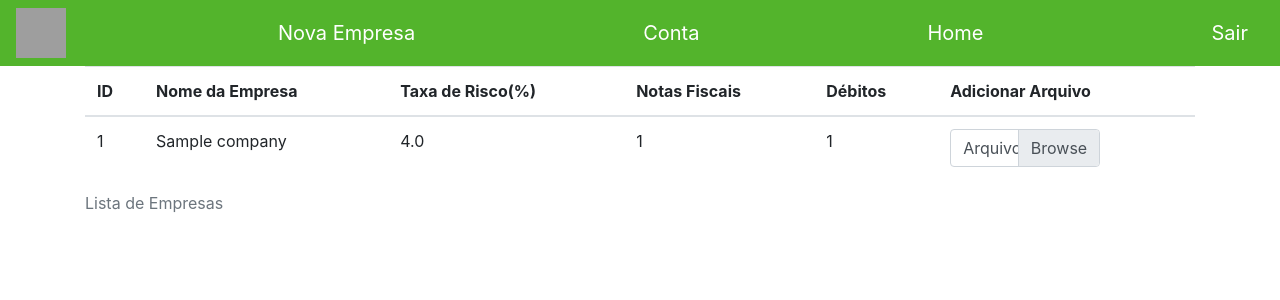
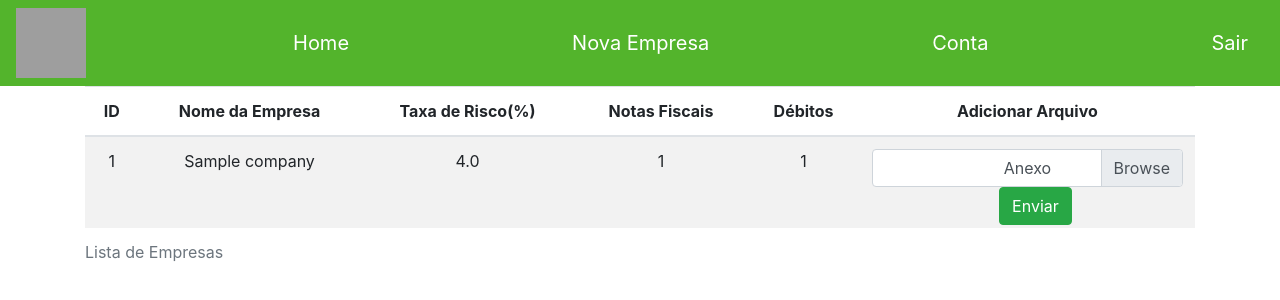
Before and after one commit to claudionorjr/test-Serasa, a Flask app: page /current_user in a window 1280 px wide. Shown: the top 300 px of the page. Run offline with Flask 2, Linux system fonts and the light colour scheme; a user stored in the database is signed in; tables that the repository leaves empty hold one stand-in row (values such as "Sample post"); some libraries are stand-ins or nearby versions; grey boxes are pictures that could not be loaded.

Commit message:
Parte de anexar arquivo, está finalizada

```diff
--- a/app.py
+++ b/app.py
@@ -1,8 +1,11 @@
+import os
+import json
 from flask import Flask, render_template, redirect, request, url_for, flash
 from flask_login import LoginManager, login_required, login_user, logout_user
 from src.models.user import UserModel
 from src.models.company import CompanyModel
 from werkzeug.security import generate_password_hash, check_password_hash
+from werkzeug.utils import secure_filename
 
 app = Flask(__name__)
 app.config.from_pyfile('.env')
@@ -57,6 +60,40 @@ def home():
     companies = CompanyModel.query.all()
     return render_template("home.html", companies=companies)
 
+@app.route('/current_user/uploader/<int:id>', methods = ['GET', 'POST'])
+@login_required
+def send_file(id):
+    if request.method == 'POST':
+        if 'file' not in request.files:
+            flash('Parece que não tem arquivo!')
+            return redirect(url_for("home"))
+
+        f = request.files['file']
+        if f.filename == '':
+            flash('Não foi selecionado um arquivo!')
+            return redirect(url_for("home"))
+
+        filename = secure_filename(f.filename)
+        f.save(os.path.join(app.config['UPLOAD_FOLDER'], filename))
+        with open(f"./data/uploads/{f.filename}", "r") as json_file:
+            dados = json.load(json_file)
+
+        print(dados['invoices'])
+        print(dados['debits'])
+        company = CompanyModel.query.filter_by(id=id).first()
+        #company.company_name = company_name
+        #company.risk_rating = risk_rating
+        company.invoices += dados['invoices']
+        company.debits += dados['debits']
+
+        db.session.add(company)
+        db.session.commit()
+
+        flash('Arquivo enviado com sucesso!')
+        return redirect(url_for("home"))
+
+    return render_template("home.html")
+
 @app.route("/current_user/account")
 @login_required
 def account():
--- /dev/null
+++ b/data/uploads/teste.json
@@ -0,0 +1,4 @@
+{
+    "invoices": 3,
+    "debits": 2
+}
--- a/templates/base.html
+++ b/templates/base.html
@@ -14,7 +14,7 @@
         </div>
         <nav class="navbar navbar-dark" style="background-color: #53b42c;">
             <a href="https://www.serasa.com.br/" target="_blank">
-                <img src="https://www.serasa.com.br/lno/static-webfiles/logo/serasa-white.svg" width="50" height="50">
+                <img src="https://www.serasa.com.br/lno/static-webfiles/logo/serasa-white.svg" width="70" height="70">
             </a>
             {% block navegation %}
                 {% include 'components/navigation_bar.html' %}
--- a/templates/components/navigation_bar.html
+++ b/templates/components/navigation_bar.html
@@ -4,8 +4,8 @@
             <a class="navbar-brand" href="{{ url_for('register') }}">Registrar</a>
         </div>
     {% else %}
+        <a class="navbar-brand" href="{{ url_for('home') }}">Home</a>
         <a class="navbar-brand" href="{{ url_for('form_add_company') }}">Nova Empresa</a>
         <a class="navbar-brand" href="{{ url_for('account') }}">Conta</a>
-        <a class="navbar-brand" href="{{ url_for('home') }}">Home</a>
         <a class="navbar-brand" href="{{ url_for('logout') }}">Sair</a>
 {% endif %}
--- a/templates/home.html
+++ b/templates/home.html
@@ -1,7 +1,8 @@
 {% extends "base.html" %}
 {% block title %} Home {% endblock %}
 {% block content %}
-    <table class="table">
+    <div >
+        <table class="table table-striped text-center">
             <caption>Lista de Empresas</caption>
             <thead>
             <tr>
@@ -21,10 +22,13 @@
                     <td>{{company.risk_rating}}</td>
                     <td>{{company.invoices}}</td>
                     <td>{{company.debits}}</td>
-                <td>
-                    <div class="custom-file" style="max-width: 150px;">
-                        <input type="file" class="custom-file-input" id="customFile">
-                        <label class="custom-file-label" for="customFile">Arquivo</label>
+                    <td style="max-width: 250px;">
+                        <div class="custom-file">
+                            <form action="{{ url_for('send_file', id=company.id) }}" method="POST" enctype="multipart/form-data">
+                                <input type="file" name="file" class="custom-file-input">
+                                <label class="custom-file-label" for="customFile">Anexo</label>
+                                <input type="submit" href="url_for('home')" class="btn btn-success ml-3" value="Enviar"></input>
+                            </form>
                         </div>
                     </td>
                     </td>
@@ -32,4 +36,5 @@
             {% endfor %}
             </tbody>
         </table>
+    </div>
 {% endblock %}
--- /dev/null
+++ b/teste.json
@@ -0,0 +1,4 @@
+{
+    "invoices": 3,
+    "debits": 2
+}
```
Also changed, not shown: database.db, 2 other files. Lines whose indentation alone changed are shown as unchanged.
